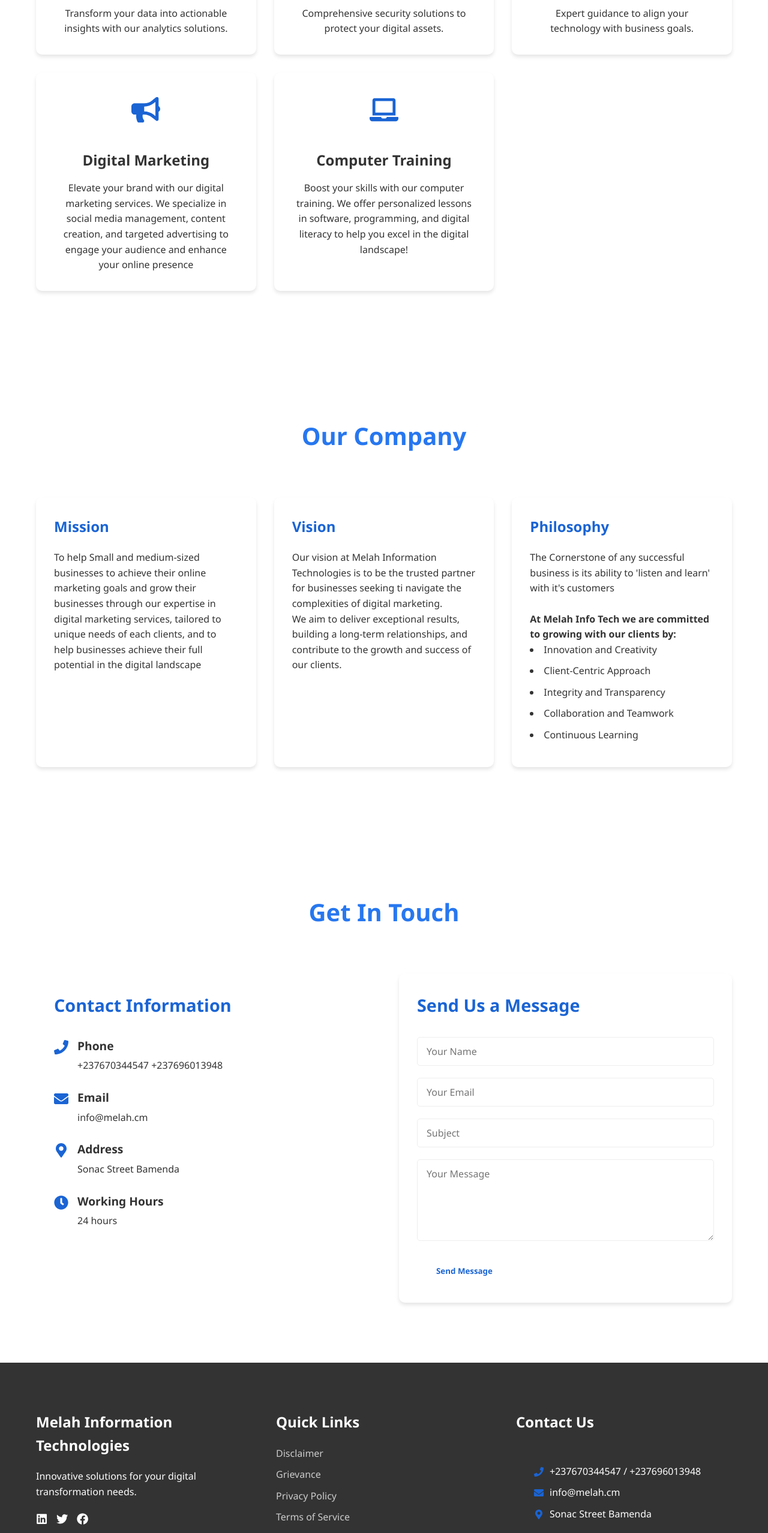
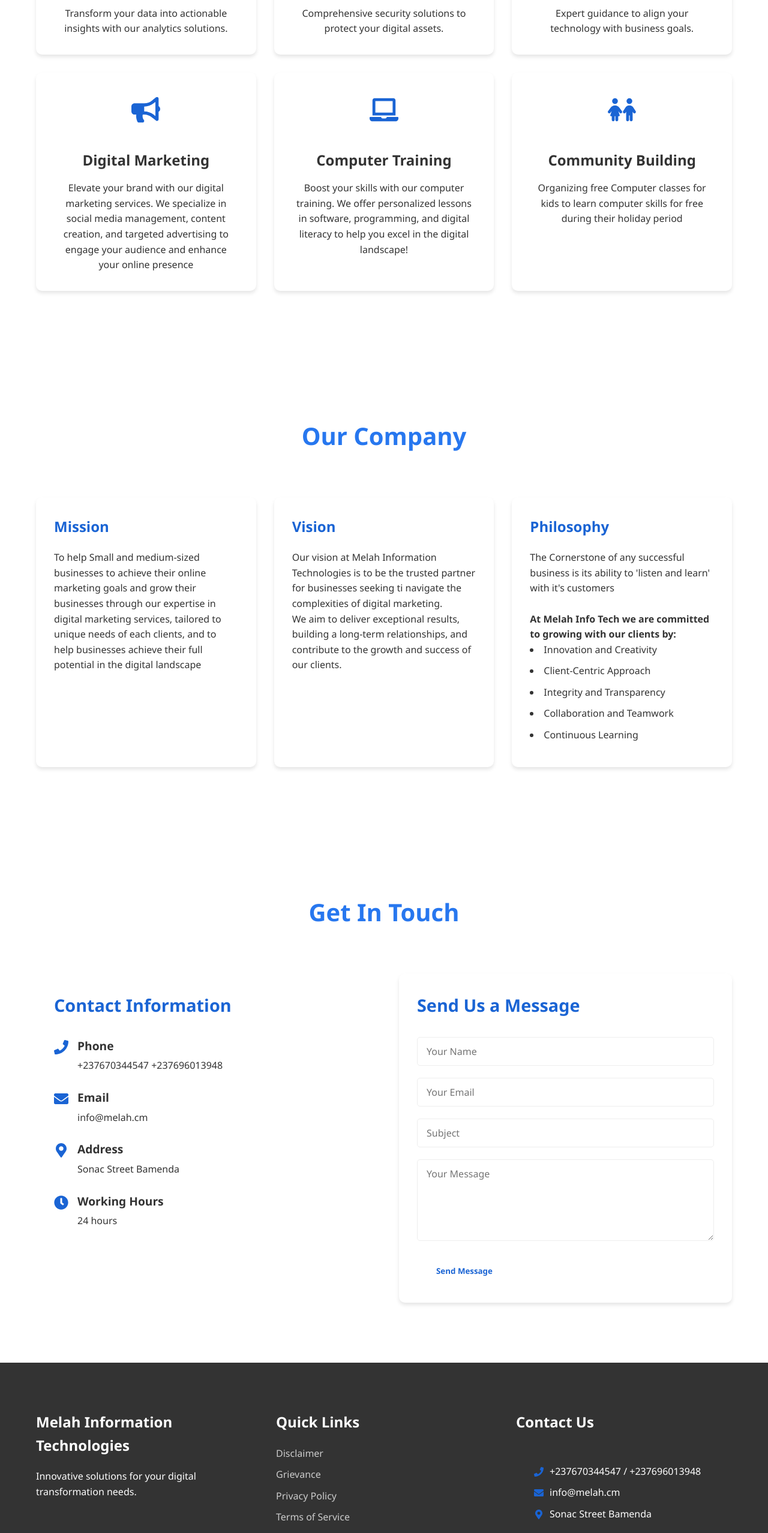
Before and after one commit to Hackingagent/melah, a React (Vite) app: page / in a window 1280 px wide. Shown: the part 2760-5316 px from the top of the page at 60% size. Built offline with nearby package versions, Linux system fonts and the light colour scheme.

Commit message:
update 1.0.4 (removing icons from footer and adding another service 'community building'

```diff
--- a/src/components/Footer.jsx
+++ b/src/components/Footer.jsx
@@ -24,11 +24,11 @@ const Footer = () => {
           >
             <h3>Melah Information Technologies</h3>
             <p>Innovative solutions for your digital transformation needs.</p>
-            <div className="social-links">
+            {/* <div className="social-links">
               <a href="#"><FaLinkedin /></a>
               <a href="#"><FaTwitter /></a>
               <a href="#"><FaFacebook /></a>
-            </div>
+            </div> */}
           </motion.div>
 
           <motion.div
--- a/src/components/ServicesSection.jsx
+++ b/src/components/ServicesSection.jsx
@@ -1,5 +1,6 @@
 import { motion } from 'framer-motion';
 import { FaCode, FaCloud, FaMobile, FaDatabase, FaShieldAlt, FaChartLine, FaSearch, FaBullhorn, FaLaptop } from 'react-icons/fa';
+import { FaCartFlatbedSuitcase, FaChildren } from 'react-icons/fa6';
 
 const services = [
   {
@@ -41,6 +42,11 @@ const services = [
     icon: <FaLaptop />,
     title: "Computer Training",
     description: "Boost your skills with our computer training. We offer personalized lessons in software, programming, and digital literacy to help you excel in the digital landscape!"
+  },
+  {
+    icon: <FaChildren />,
+    title: "Community Building",
+    description: "Organizing free Computer classes for kids to learn computer skills for free during their holiday period"
   }
 ];
 
```
